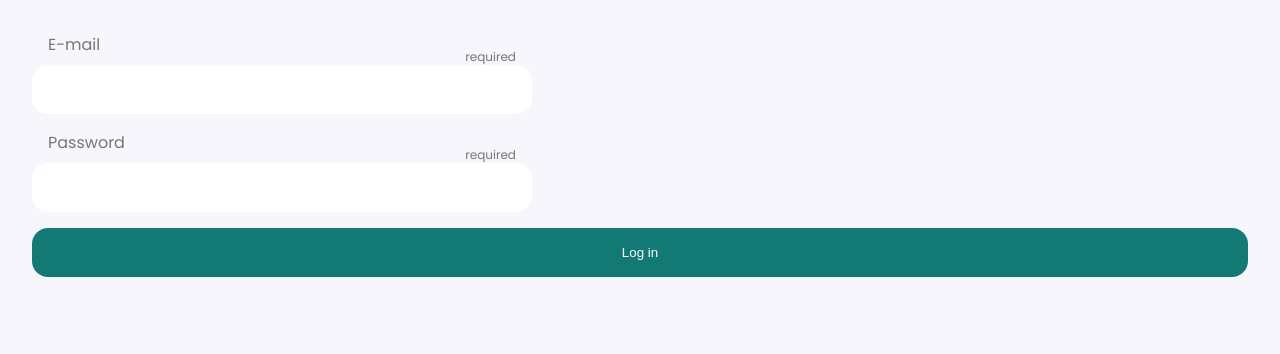
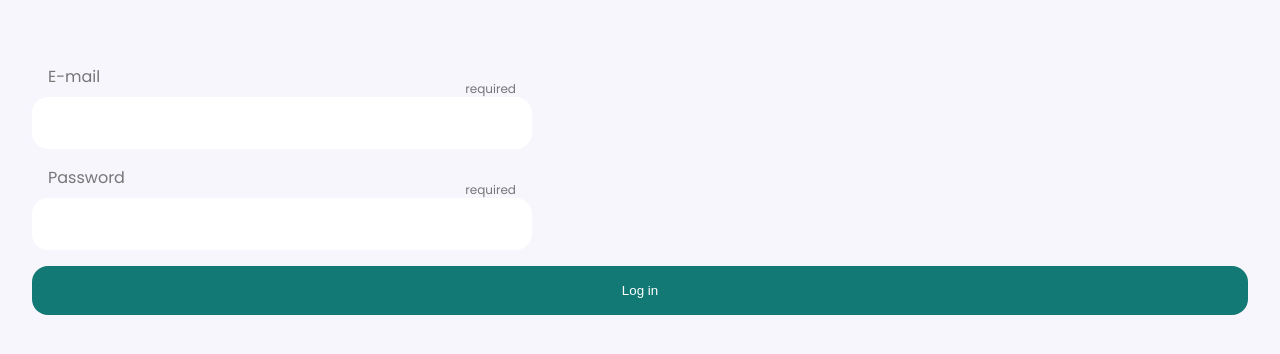
Before and after one commit to WahidN/instachef, a Next.js app: page / in a window 1280 px wide. Shown: the top 354 px of the page. Built offline with nearby package versions, Linux system fonts and the light colour scheme.

Commit message:
fix button story fix input font size add form component

```diff
--- a/components/Button.tsx
+++ b/components/Button.tsx
@@ -1,18 +1,19 @@
-import React, { MouseEventHandler, useMemo } from 'react';
+import React, { MouseEventHandler, ReactNode, useMemo } from 'react';
 import styles from './Button.module.css';
 
 interface Properties {
-  label: string;
+  children: ReactNode;
+  type?: 'button' | 'submit';
   onClick?: MouseEventHandler;
   secondary?: boolean;
   outline?: boolean;
 }
 
-export const Button = ({label, onClick, outline, secondary}: Properties) => {
+export const Button = ({children, onClick, outline, secondary, type = 'button'}: Properties) => {
   const classStyles = useMemo(() => outline ? `${styles.outline} ${styles.button}` : secondary ? `${styles.secondary} ${styles.button}` : `${styles.button} ${styles.primary}`, [])
   return (
-    <button className={classStyles} onClick={onClick}>
-      {label}
+    <button type={type} className={classStyles} onClick={onClick}>
+      {children}
     </button>
   );
 }
--- /dev/null
+++ b/components/Form.module.css
@@ -0,0 +1,3 @@
+.form {
+  margin: 2rem 0;
+}
--- /dev/null
+++ b/components/Form.tsx
@@ -0,0 +1,22 @@
+import React, { FormEventHandler, ReactNode } from 'react'
+import { Button } from './Button';
+import styles from "./Form.module.css";
+
+
+interface Properties {
+  children: ReactNode;
+  buttonLabel: string;
+  isLoading?: boolean;
+  onSubmit?: FormEventHandler<HTMLFormElement>
+}
+
+export const Form = ({children, buttonLabel, onSubmit}: Properties) => {
+  return (
+    <form className={styles.form} onSubmit={onSubmit}>
+      {children}
+      <Button type='submit'>
+        {buttonLabel}
+      </Button>
+    </form>
+  );
+}
--- a/components/Input.module.css
+++ b/components/Input.module.css
@@ -14,6 +14,7 @@
   color: var(--color-dark);
   border: 1px solid transparent;
   box-shadow: 0 0 6px 4px var(--color-offwhite);
+  font-size: 1rem;
 }
 
 input.input:is(:active, :focus) {
--- a/components/Input.tsx
+++ b/components/Input.tsx
@@ -18,7 +18,7 @@ export const Input = ({type, label, placeholder, classnames = '', onChange, capt
     <div className={styles.field}>
       <label className={styles.label}>{label}</label>
       {required && <span className={styles.required}>required</span>}
-      <input className={inputClasses} type={type} placeholder={placeholder} onChange={onChange} capture={capture} disabled={disabled} />
+      <input className={inputClasses} type={type} placeholder={placeholder} onChange={onChange} capture={capture} disabled={disabled} required={required} />
       {error && <span className={styles.error}>{error}</span>}
     </div>
   );
--- a/pages/index.tsx
+++ b/pages/index.tsx
@@ -1,14 +1,15 @@
 import type { NextPage } from 'next'
-import { Button } from '../components/Button';
 import { Container } from '../components/Container'
+import { Form } from '../components/Form';
 import { Input } from '../components/Input'
 
 const Home: NextPage = () => {
   return (
     <Container>
-      <Input type="email" label="E-mail" required></Input>
-      <Input type="password" label="Password" required></Input>
-      <Button label='Log in'></Button>
+      <Form buttonLabel='Log in'>
+        <Input type="email" label="E-mail" required></Input>
+        <Input type="password" label="Password" required></Input>
+      </Form>
     </Container>
   );
 }
```
Also changed, not shown: 1 other file (tests, documents, lock files or other folders).
